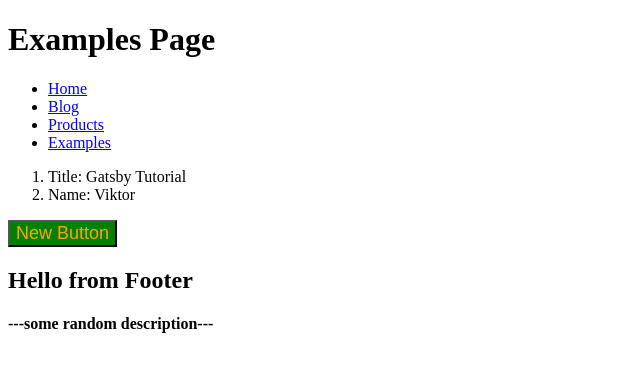
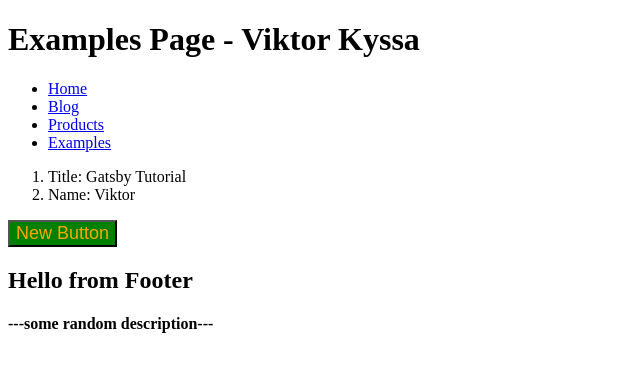
Before and after one commit to viktorkissa/gatsby-tutorial, a Gatsby site: page /examples in a window 1280 px wide. Shown: the whole page, without its empty margins (0-640 px from the left). Built offline with nearby package versions, Linux system fonts and the light colour scheme; Gatsby itself is replaced by a stand-in of ours.

Commit message:
PageQuery

```diff
--- a/src/pages/examples.js
+++ b/src/pages/examples.js
@@ -1,11 +1,40 @@
 import React from 'react';
+import { graphql } from "gatsby";
 
 import Header from '../examples/Header';
 import HeaderStatic from "../examples/HeaderStatic";
 
-export default () =>
-  <div>
-    <h1>Examples Page</h1>
-    <Header />
-    <HeaderStatic />
-  </div>
+export default ({data}) => {
+  const {
+    site: {
+      info: {
+        author
+      }
+    }
+  } = data;
+
+  return (
+    <>
+      <h1>Examples Page - {author}</h1>
+      <Header />
+      <HeaderStatic />
+    </>
+  )
+};
+
+export const data = graphql`
+    {
+        site {
+            info: siteMetadata {
+                person {
+                    age
+                    name
+                }
+                author
+                data
+                description
+                title
+            }
+        }
+    }
+`;
```
